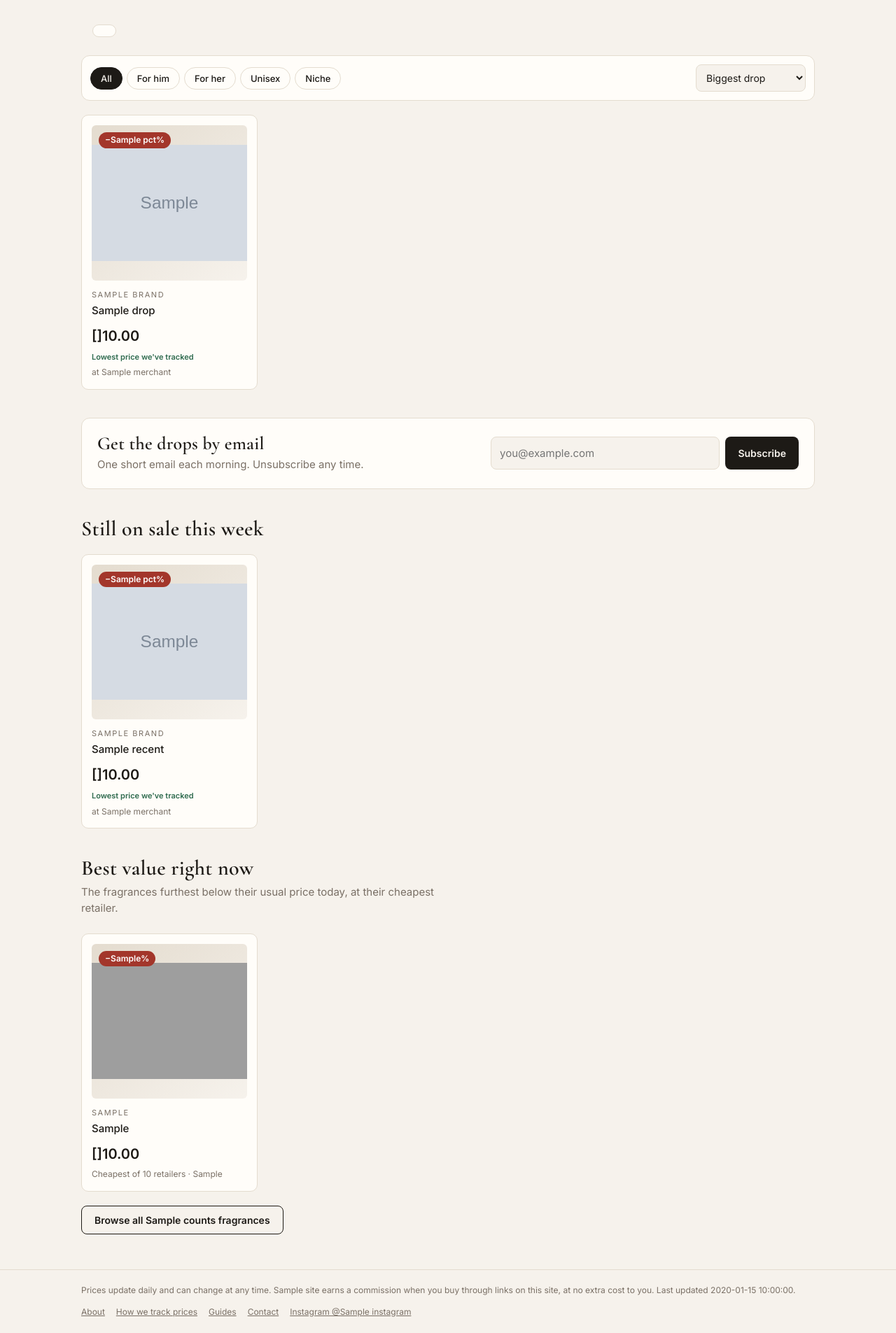
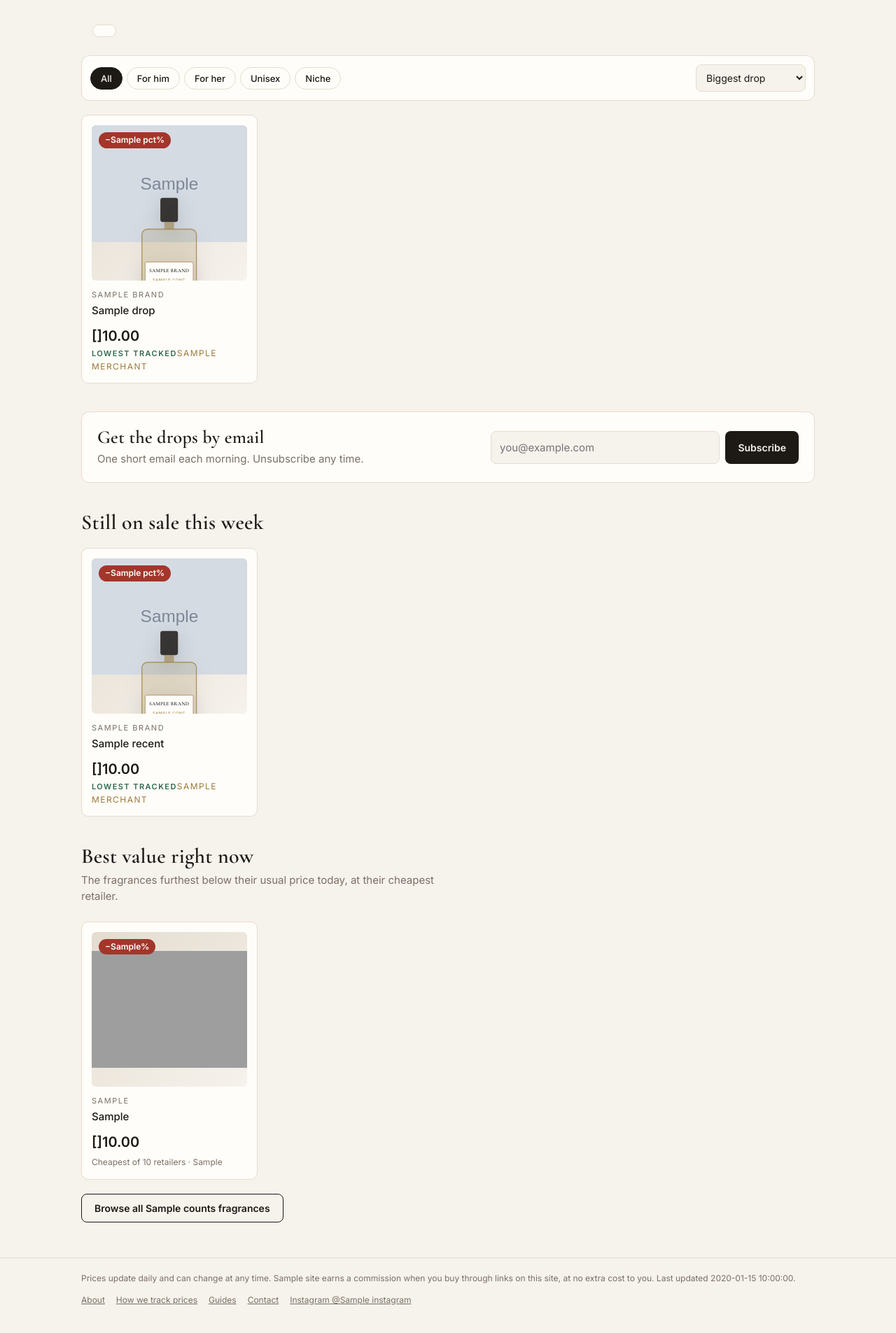
Before and after one commit to Safey07/theledger, a Python web app: template templates/index.html in a window 1280 px wide. Shown: the part 360-2265 px from the top of the page at 70% size. After the commit the page ends 2225 px from the top, so only its background shows below. Run offline with Jinja, Linux system fonts and the light colour scheme; the template is opened without the code that fills it: most values are stand-ins (such as "Sample title", 1, 10 or a date in 2020); grey boxes marked "Sample" are stand-in pictures; grey boxes are pictures that could not be loaded.

Commit message:
UI polish: templates/_card.html

```diff
--- a/templates/_card.html
+++ b/templates/_card.html
@@ -1,12 +1,9 @@
-{% from "_bottle.html" import bottle %}<a class="card" href="{{ root }}p/{{ d.slug }}.html" data-g="{{ d.gender }}" data-k="{{ 1 if d.niche else 0 }}" data-p="{{ '%.2f'|format(d.price) }}" data-d="{{ d.pct or 0 }}" data-b="{{ d.brand }}" data-t="{{ (d.brand ~ ' ' ~ d.name)|lower }}">
-  <div class="thumb">{% if d.image %}<img src="{{ d.image }}" alt="{{ d.brand }} {{ d.name }}" loading="lazy">{% else %}{{ bottle(d.brand, d.conc, d.shape) }}{% endif %}
-    {% if d.pct %}<span class="pct">−{{ d.pct }}%</span>{% endif %}</div>
-  <div class="brand">{{ d.brand }}</div>
-  <div class="name">{{ d.name }}</div>
-  <div class="prices">
-    <span class="now">{{ site.currency_symbol }}{{ "%.2f"|format(d.price) }}</span>
-    {% if d.was %}<span class="was">{{ site.currency_symbol }}{{ "%.2f"|format(d.was) }}</span>{% endif %}
+{% from "_bottle.html" import bottle %}<a class="card" href="{{ root }}p/{{ d.slug }}.html" data-g="{{ d.gender }}" data-k="{{ 1 if d.niche else 0 }}" data-p="{{ '%.2f'|format(d.price) }}" data-d="{{ d.pct or 0 }}">
+  <div class="thumb">{% if d.image %}<img src="{{ d.image }}" alt="" loading="lazy" onerror="this.remove()">{% endif %}{{ bottle(d.brand, d.conc, d.shape) }}{% if d.pct %}<span class="pct">−{{ d.pct }}%</span>{% endif %}</div>
+  <div class="info">
+    <div class="brand">{{ d.brand }}</div>
+    <div class="name">{{ d.name }}</div>
+    <div class="row"><span class="now">{{ site.currency_symbol }}{{ "%.2f"|format(d.price) }}</span>{% if d.was %}<span class="was">{{ site.currency_symbol }}{{ "%.2f"|format(d.was) }}</span>{% endif %}</div>
+    <div class="meta">{% if d.all_time_low %}<span class="atl">Lowest tracked</span>{% endif %}<span>{{ d.merchant }}</span></div>
   </div>
-  {% if d.all_time_low %}<div class="atl">Lowest price we've tracked</div>{% endif %}
-  <div class="shop">at {{ d.merchant }}</div>
 </a>
```
